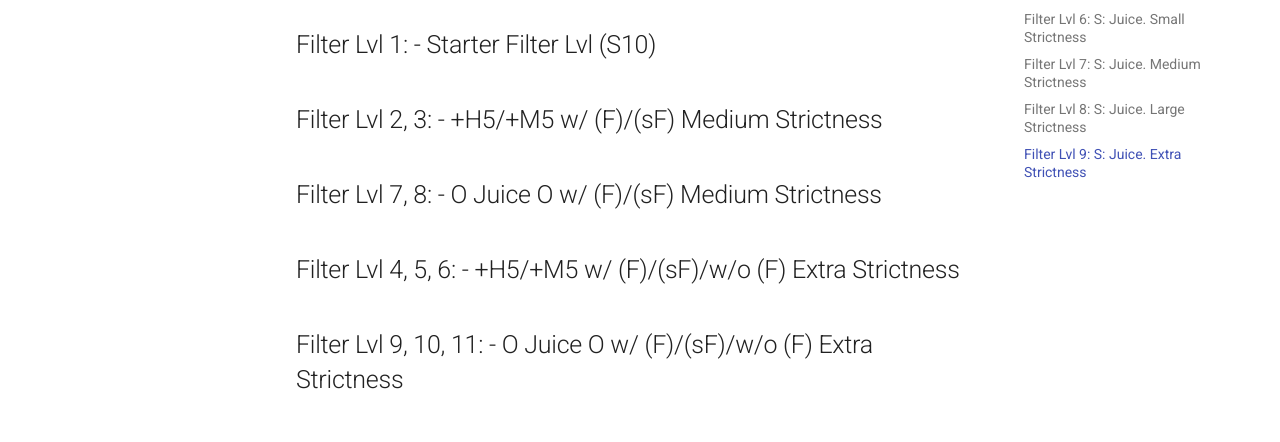
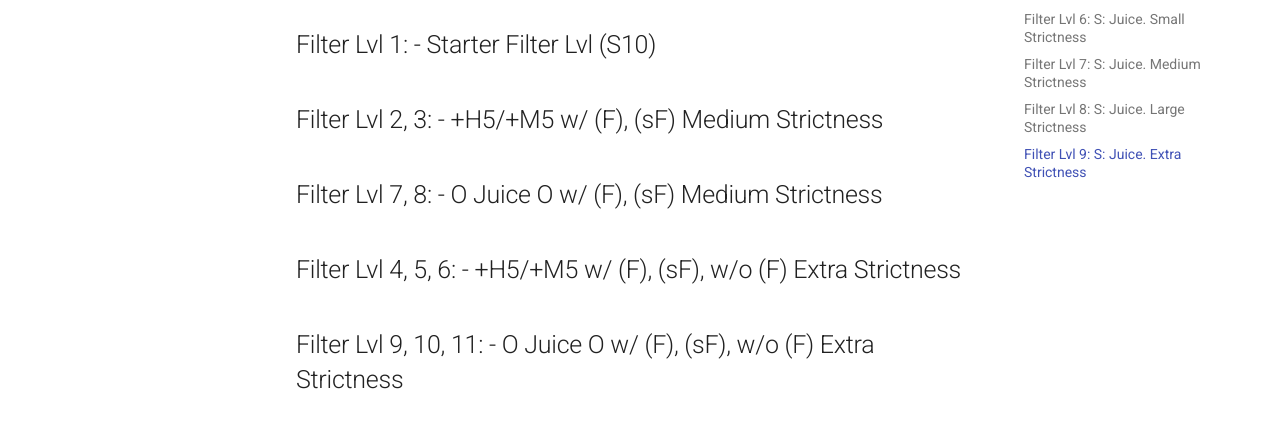
Before and after one commit to KassahiPD2/Kassahi, an MkDocs documentation site: the page built from docs/filter-levels.md, in a window 1280 px wide and 900 px high, scrolled down 2133 px. Shown: the part 360-802 px from the top of the window. Built offline with MkDocs 1.6.1 and Material for MkDocs 9.7.7, drawn with Linux system fonts in a browser that asks for light colours; comment, search, counter and statistics services are not loaded.

```diff
--- a/docs/filter-levels.md
+++ b/docs/filter-levels.md
@@ -80,13 +80,13 @@ The filter levels are used to determine the level of filtering that is applied t
 
 
 
-## Filter Lvl 2, 3: - +H5/+M5 w/ (F)/(sF) Medium Strictness
-## Filter Lvl 7, 8: - O Juice O w/ (F)/(sF) Medium Strictness
+## Filter Lvl 2, 3: - +H5/+M5 w/ (F), (sF) Medium Strictness
+## Filter Lvl 7, 8: - O Juice O w/ (F), (sF) Medium Strictness
 
 
 
-## Filter Lvl 4, 5, 6: - +H5/+M5 w/ (F)/(sF)/w/o (F) Extra Strictness
-## Filter Lvl 9, 10, 11: - O Juice O w/ (F)/(sF)/w/o (F) Extra Strictness
+## Filter Lvl 4, 5, 6: - +H5/+M5 w/ (F), (sF), w/o (F) Extra Strictness
+## Filter Lvl 9, 10, 11: - O Juice O w/ (F), (sF), w/o (F) Extra Strictness
 
 
 
```
